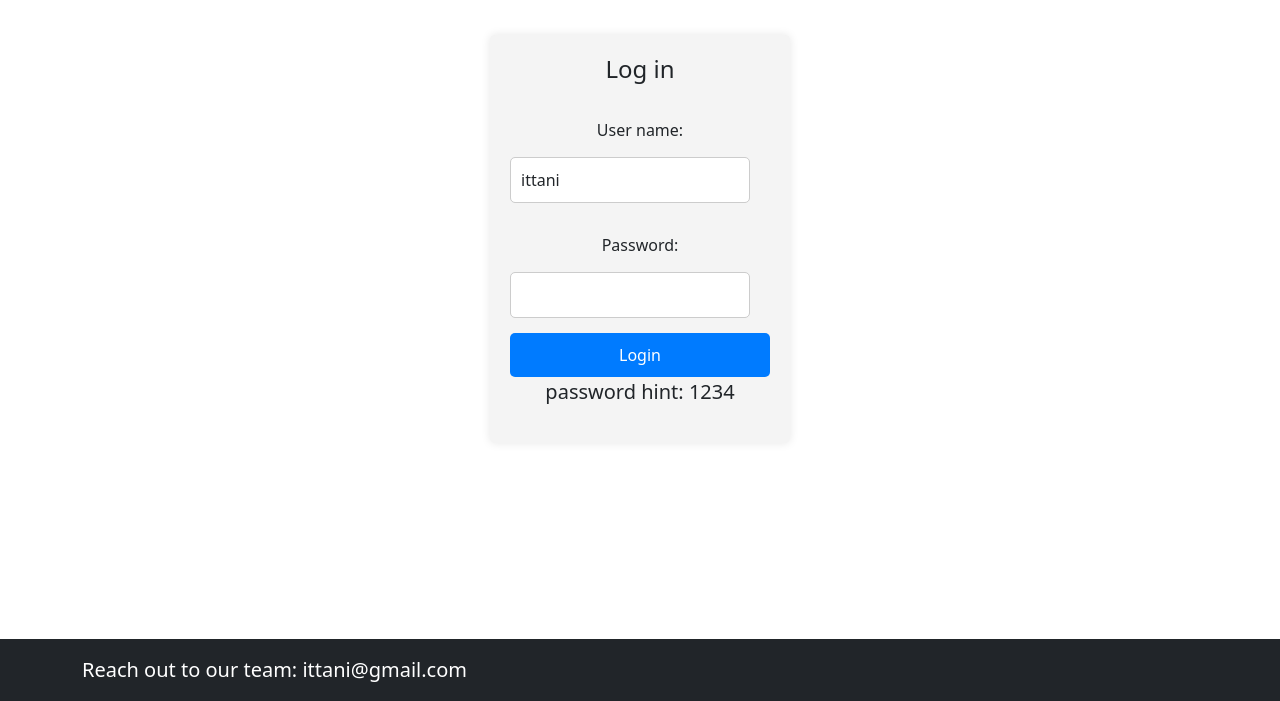
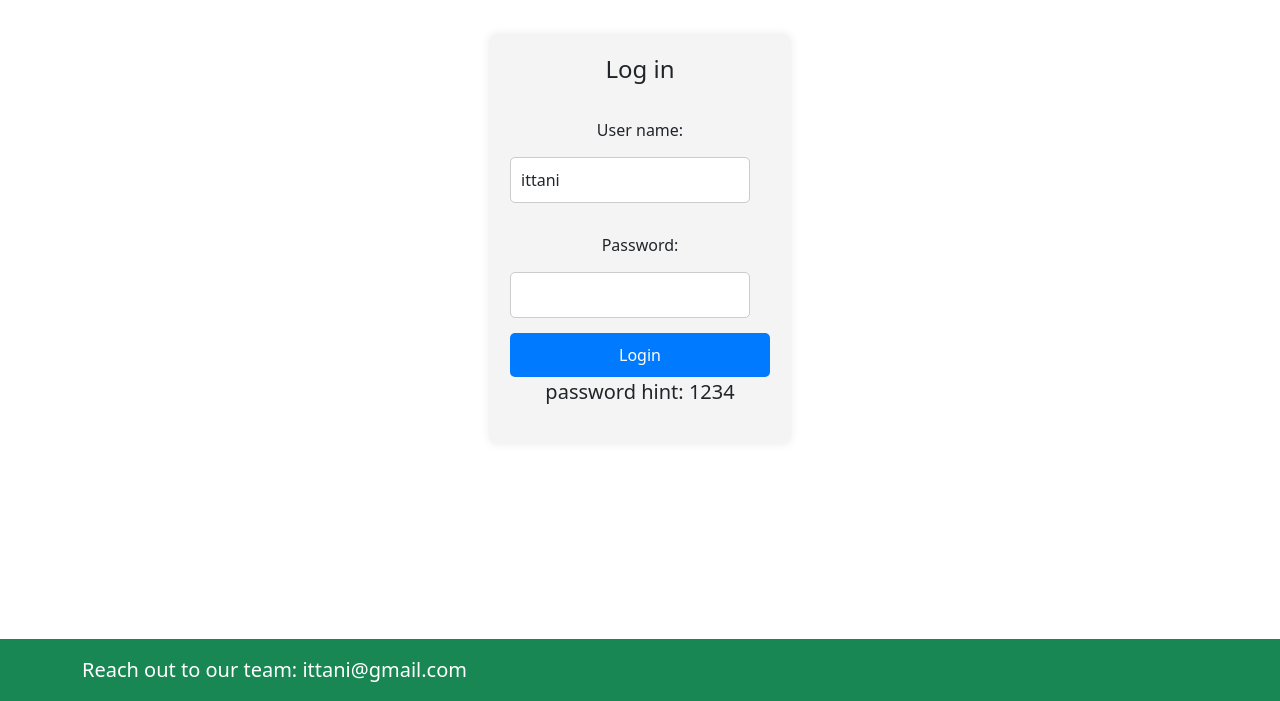
Before and after one commit to ittani/JS-Todo-App, a React (Create React App) app: page / in a window 1280 px wide. Shown: the part 161-862 px from the top of the page. Built offline with nearby package versions, Linux system fonts and the light colour scheme.

Commit message:
Update TodoApp.jsx

```diff
--- a/src/Components/TodoApplication/TodoApp.jsx
+++ b/src/Components/TodoApplication/TodoApp.jsx
@@ -291,13 +291,14 @@ function HeaderComponent({ isAuthenticated }) {
 }
 function FooterComponent() {
     return (
-      <footer className="footer mt-auto py-3 bg-dark text-white">
+      <footer className="footer mt-auto py-3 bg-success text-white">
         <div className="container text-center">
           <p className="mb-0">Reach out to our team: ittani@gmail.com</p>
         </div>
       </footer>
     );
   }
+
 
 
 function LogoutComponent() {
```
